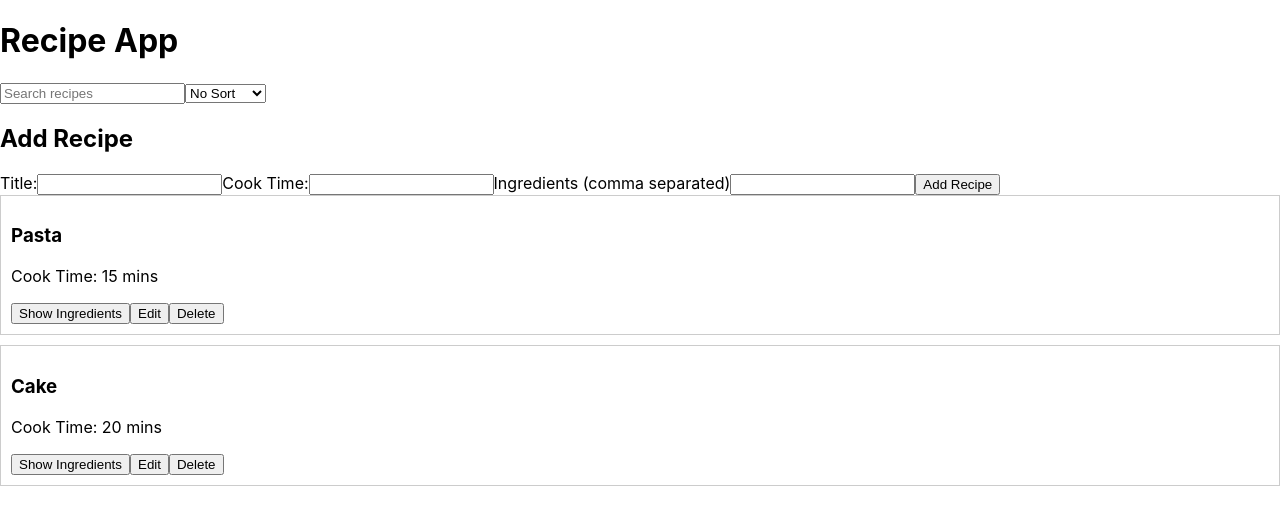
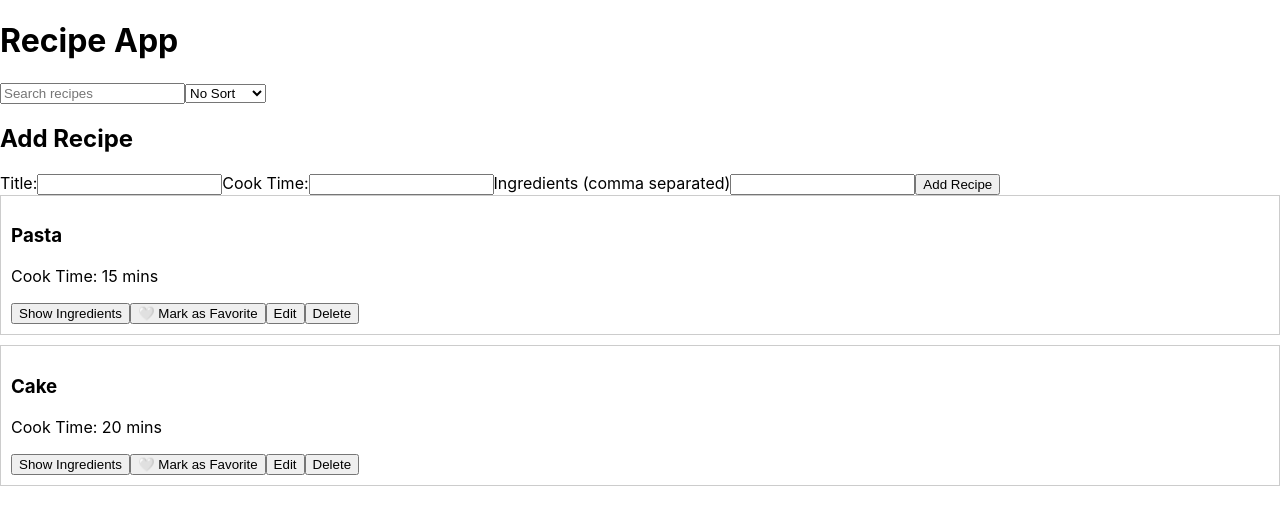
Before and after one commit to alanambrosedev/super-octo-fishstick, a React (Create React App) app: page / in a window 1280 px wide. Shown: the top 524 px of the page. Built offline with nearby package versions, Linux system fonts and the light colour scheme.

Commit message:
Add favorite functionality to RecipeCard component

```diff
--- a/src/components/RecipeCard.jsx
+++ b/src/components/RecipeCard.jsx
@@ -2,9 +2,16 @@ import { useState } from "react";
 
 function RecipeCard({ id, title, cookTime, ingredients, onDelete, onEdit }) {
   const [showIngredients, setShowIngredients] = useState(false);
+  const [isFavourite, setIsFavourite] = useState(false);
+
   const toggleIngredients = () => {
     setShowIngredients(!showIngredients);
   };
+
+  const toggleFavourite = () => {
+    setIsFavourite(!isFavourite);
+  };
+
   return (
     <div
       style={{
@@ -29,6 +36,9 @@ function RecipeCard({ id, title, cookTime, ingredients, onDelete, onEdit }) {
           </ul>
         </>
       )}
+      <button onClick={toggleFavourite}>
+        {isFavourite ? "❤️ Favorite" : "🤍 Mark as Favorite"}
+      </button>
       <button onClick={() => onEdit(id)}>Edit</button>
       <button onClick={() => onDelete(id)}>Delete</button>
     </div>
```
